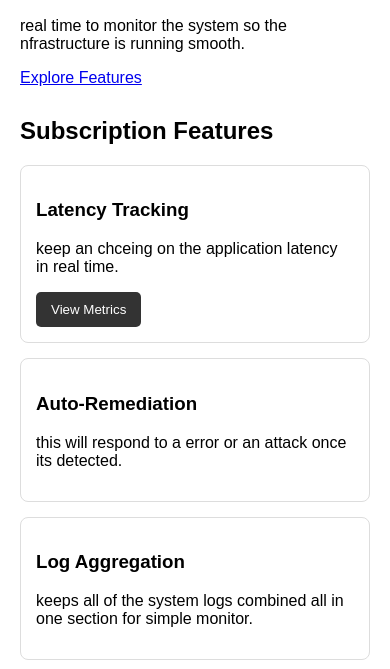
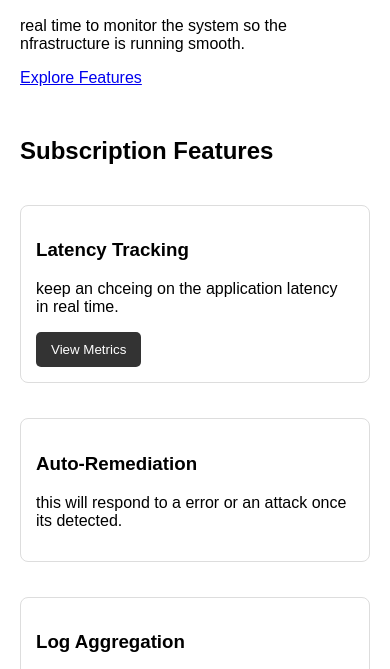
Before and after one commit to Husseinahmad113/devpulse-dashboard, a plain HTML site: page index.html in a window 390 px wide. Shown: the part 129-798 px from the top of the page. Drawn offline with Linux system fonts and the light colour scheme.

Commit message:
Add responsive grid for features

```diff
--- a/styles.css
+++ b/styles.css
@@ -68,3 +68,9 @@ footer {
     background-color: #f4f4f4;
     text-align: center;
 }
+
+#features {
+    display: grid;
+    grid-template-columns: repeat(auto-fit, minmax(250px, 1fr));
+    gap: 20px;
+}
```
